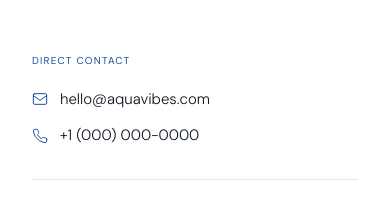
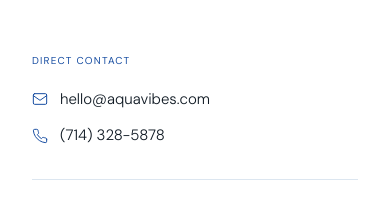
Before and after one commit to carter-stoddard/drinkaquavibes, a React (Vite) app: page /wholesale in a window 390 px wide. Shown: the part 3620-3833 px from the top of the page. Built offline with nearby package versions, Linux system fonts and the light colour scheme; a web font is replaced by a local one.

Commit message:
Wholesale contact: real phone number

```diff
--- a/src/pages/WholesalePage.tsx
+++ b/src/pages/WholesalePage.tsx
@@ -495,8 +495,8 @@ export default function WholesalePage() {
                     }
                   />
                   <ContactRow
-                    href="tel:+10000000000"
-                    text="+1 (000) 000-0000"
+                    href="tel:+17143285878"
+                    text="(714) 328-5878"
                     icon={
                       <svg width="16" height="16" viewBox="0 0 24 24" fill="none" stroke="currentColor" strokeWidth="1.5" strokeLinecap="round" strokeLinejoin="round">
                         <path d="M22 16.92v3a2 2 0 0 1-2.18 2 19.79 19.79 0 0 1-8.63-3.07 19.5 19.5 0 0 1-6-6A19.79 19.79 0 0 1 2.12 4.18 2 2 0 0 1 4.11 2h3a2 2 0 0 1 2 1.72 12.84 12.84 0 0 0 .7 2.81 2 2 0 0 1-.45 2.11L8.09 9.91a16 16 0 0 0 6 6l1.27-1.27a2 2 0 0 1 2.11-.45 12.84 12.84 0 0 0 2.81.7A2 2 0 0 1 22 16.92z" />
```
